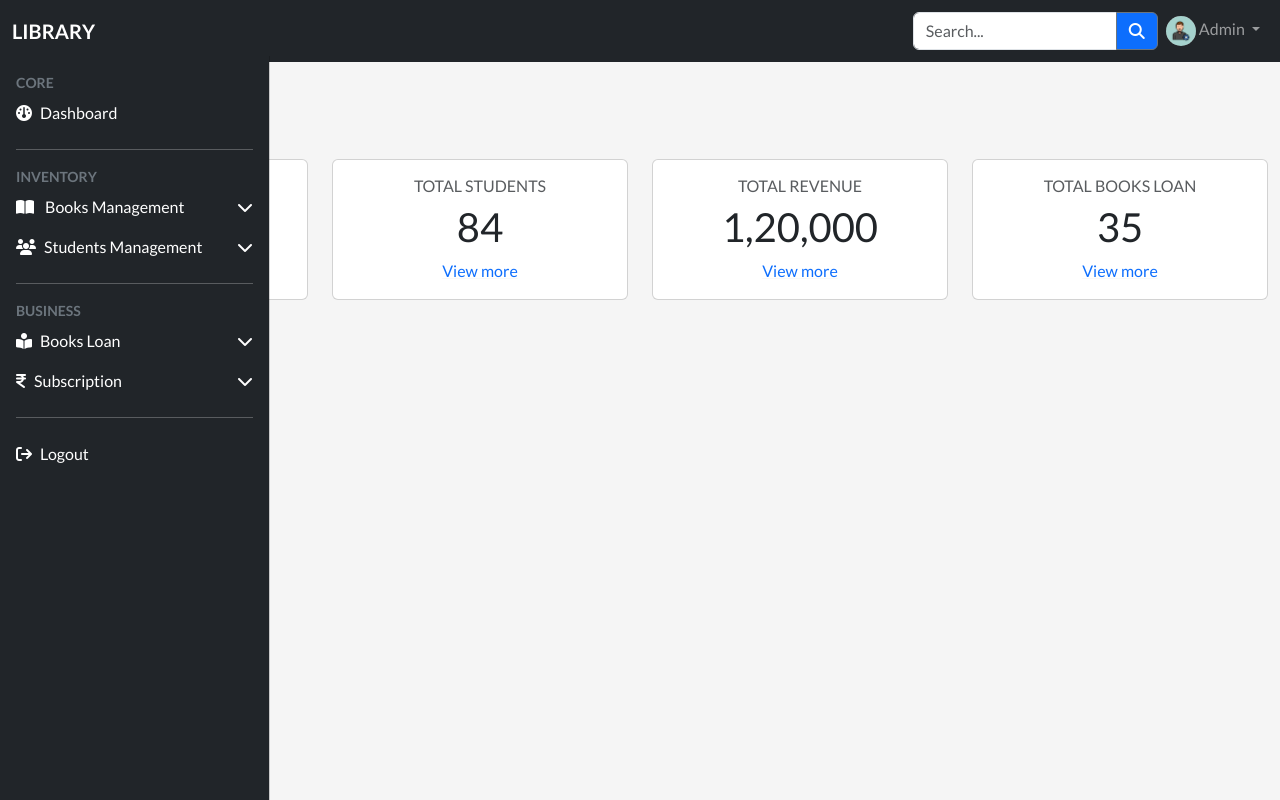
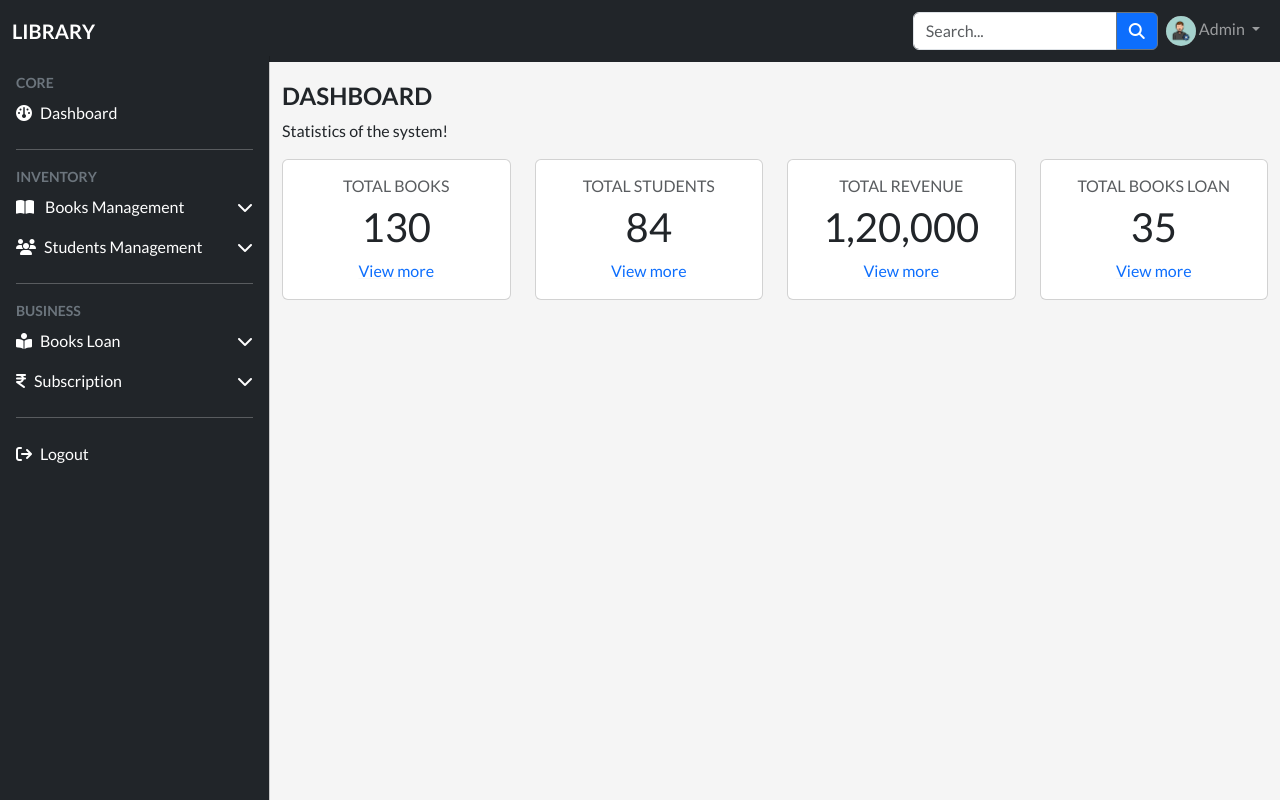
Before and after one commit to jatinag17/library-management-system, a PHP site: page / in a window 1280 px wide. Run offline with PHP 8.4, Linux system fonts and the light colour scheme; some libraries are stand-ins or nearby versions.

Commit message:
Add margin to main section for offcanvas layout adjustment

```diff
--- a/LMS-HTML/assets/css/style.css
+++ b/LMS-HTML/assets/css/style.css
@@ -35,4 +35,7 @@ body{
         visibility: visible !important;
         top: var(--topNavbarHeight) !important;
     }
+    main{
+        margin-left: var(--offcanvas-width);
+    }
 }
```
